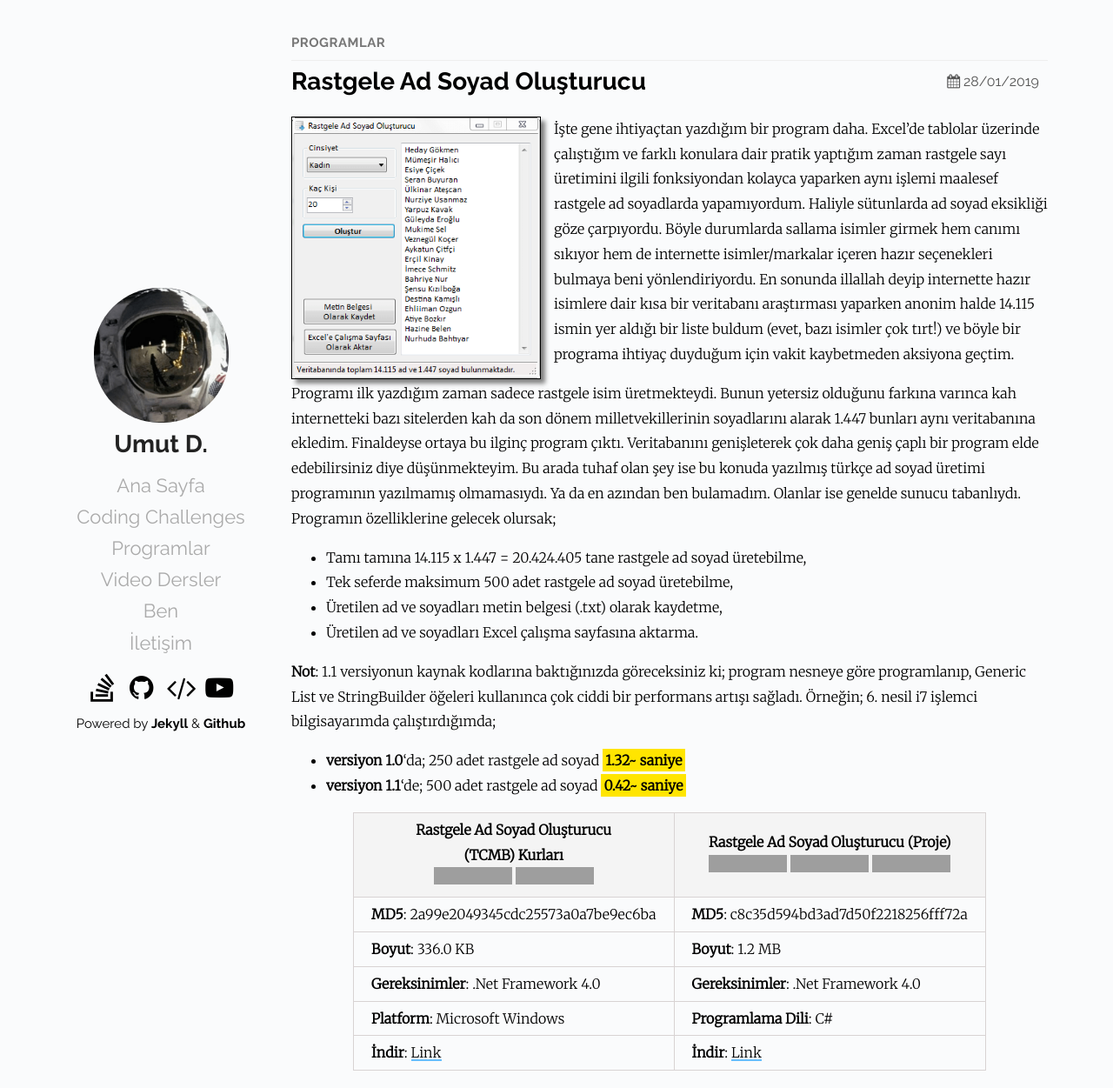
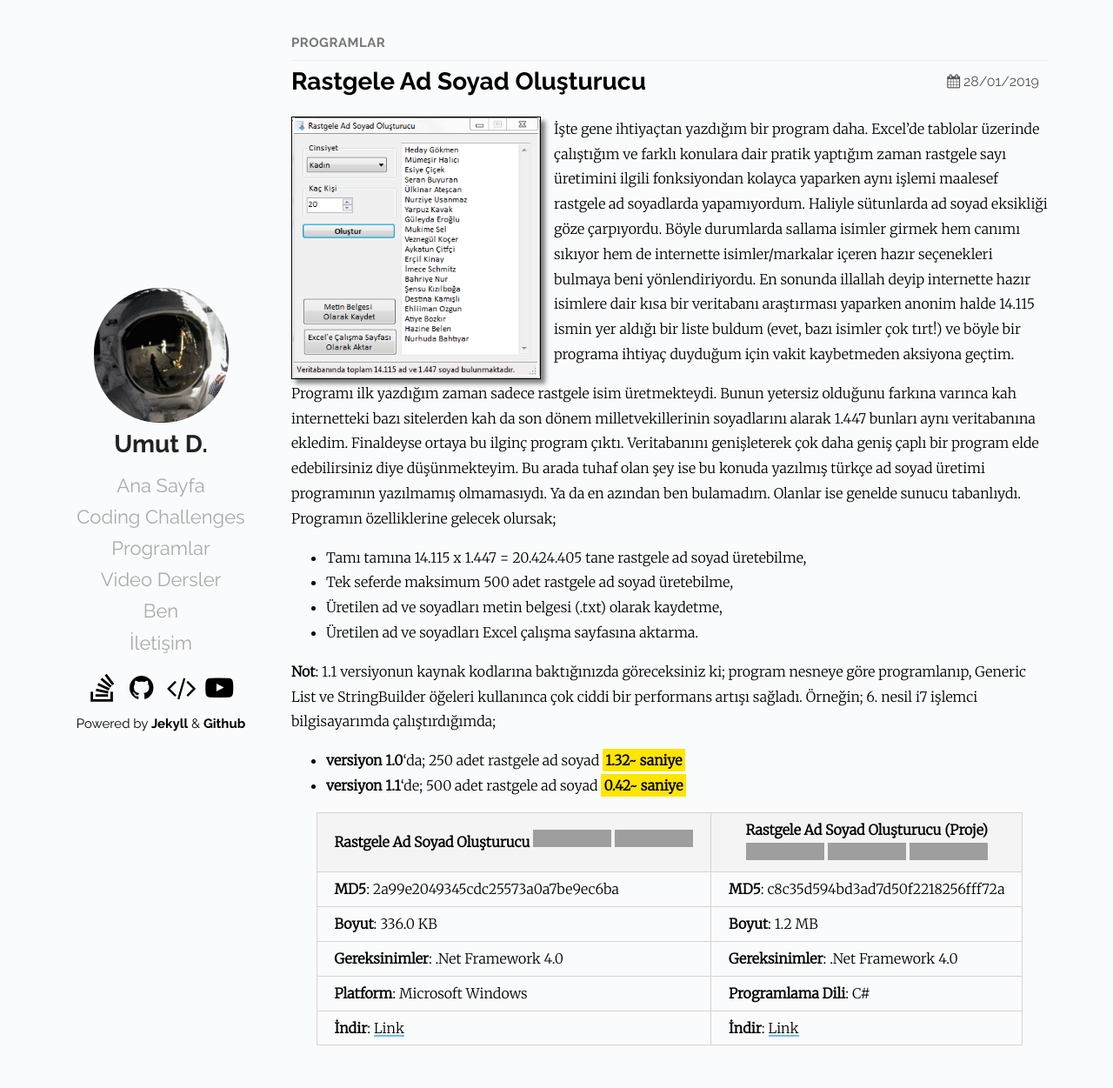
Before and after one commit to Umut-D/umutd.com, a Jekyll site: the page built from _posts/programlar/2019-01-28-rastgele-ad-soyad-olusturucu.md, in a window 1280 px wide and 1251 px high. Shown: the whole window at 87% size. Built offline with Jekyll 4.4.1, drawn with Linux system fonts in a browser that asks for light colours; grey boxes are pictures that could not be loaded.

Commit message:
sayfa duzeltmesi yapildi

```diff
--- a/_posts/programlar/2019-01-28-rastgele-ad-soyad-olusturucu.md
+++ b/_posts/programlar/2019-01-28-rastgele-ad-soyad-olusturucu.md
@@ -20,7 +20,7 @@ Programı ilk yazdığım zaman sadece rastgele isim üretmekteydi. Bunun yeters
 - **versiyon 1.1**'de; 500 adet rastgele ad soyad *0.42~ saniye*
 
 {:.tablo-ortali}
-| Rastgele Ad Soyad Oluşturucu <br>(TCMB) Kurları<br>![Versiyon](https://img.shields.io/badge/Versiyon-1.1-blueviolet.svg?style=flat) ![Durum](https://img.shields.io/badge/Durum-Çalışıyor-success.svg?style=flat) | Rastgele Ad Soyad Oluşturucu (Proje)<br>![Lisans](https://img.shields.io/badge/Lisans-MIT-blue.svg?style=flat) ![Durum](https://img.shields.io/badge/Proje-Sonlandırıldı-lightgray.svg?style=flat) ![Arşiv](https://img.shields.io/badge/Arşiv-orange.svg?style=flat)|
+| Rastgele Ad Soyad Oluşturucu ![Versiyon](https://img.shields.io/badge/Versiyon-1.1-blueviolet.svg?style=flat) ![Durum](https://img.shields.io/badge/Durum-Çalışıyor-success.svg?style=flat) | Rastgele Ad Soyad Oluşturucu (Proje)<br>![Lisans](https://img.shields.io/badge/Lisans-MIT-blue.svg?style=flat) ![Durum](https://img.shields.io/badge/Proje-Sonlandırıldı-lightgray.svg?style=flat) ![Arşiv](https://img.shields.io/badge/Arşiv-orange.svg?style=flat)|
 |----------------------------------------- -|-------------------------------------------|
 | **MD5**: 2a99e2049345cdc25573a0a7be9ec6ba | **MD5**: c8c35d594bd3ad7d50f2218256fff72a |
 | **Boyut**: 336.0 KB                       | **Boyut**: 1.2 MB                         |
```
